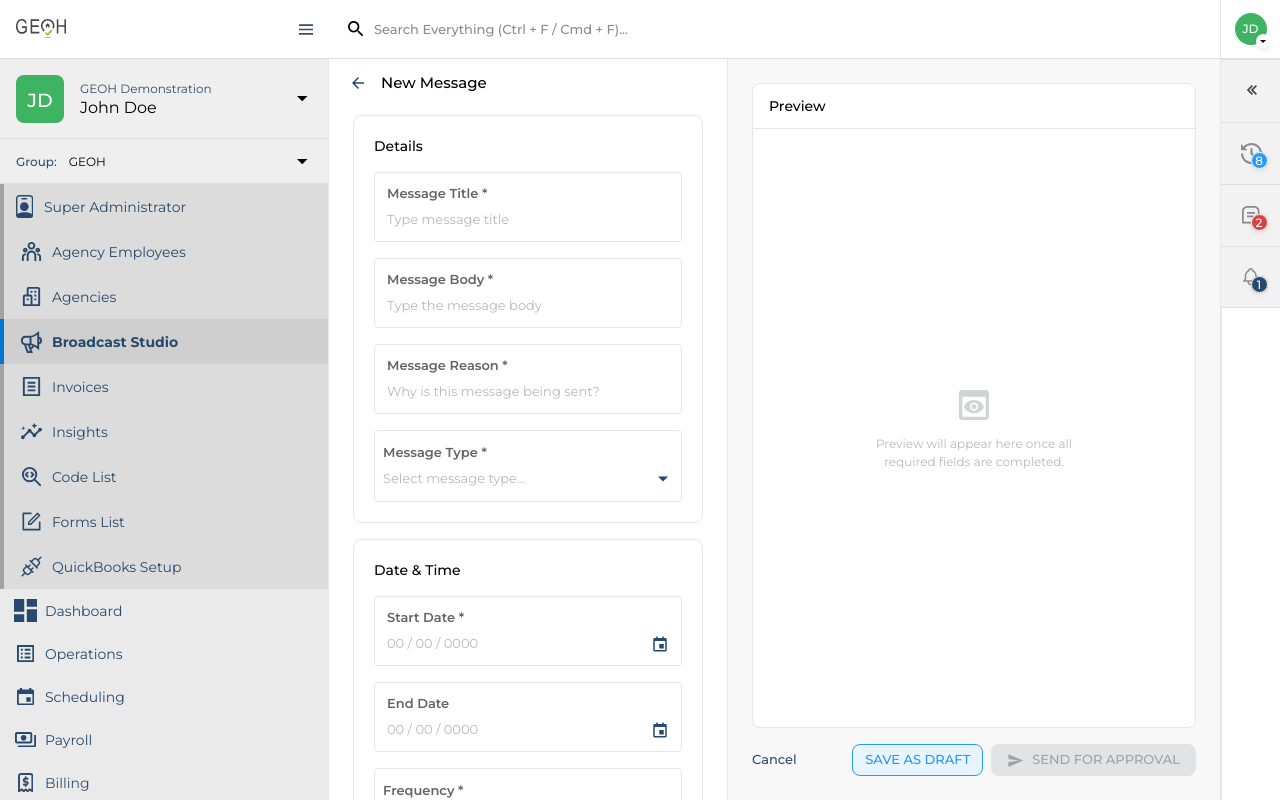
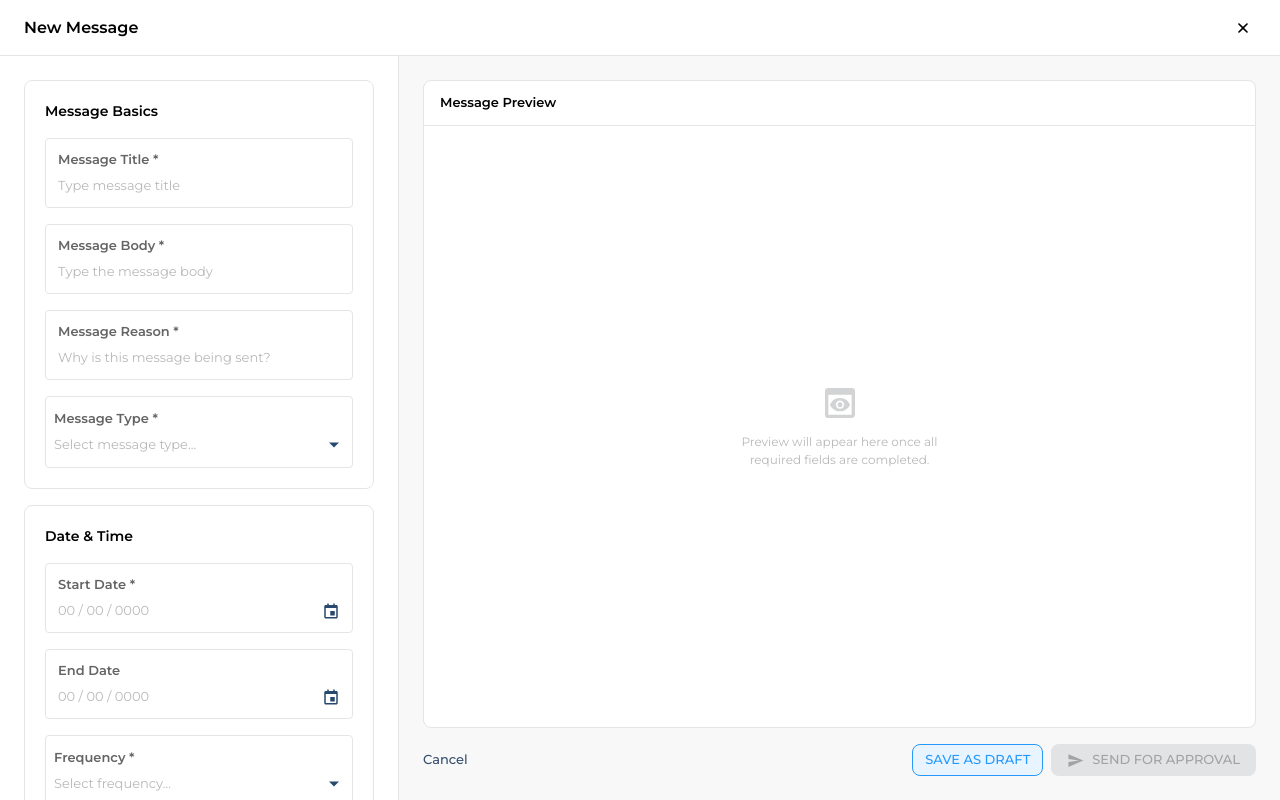
Before and after one commit to kanaksahu10/broadcast-studio, a React (Vite) app: page / in a window 1280 px wide. Both pictures are taken after a click on the button "New Message". Built offline with nearby package versions, Linux system fonts and the light colour scheme.

Commit message:
Revert "feat: in-screen New Message overlay with unified panel layout"
This reverts commit e1a39c9254429092e8832323706ab5d07a7a963b.

```diff
--- a/src/imports/BroadcastStudio/BroadcastStudio.tsx
+++ b/src/imports/BroadcastStudio/BroadcastStudio.tsx
@@ -1398,8 +1398,6 @@ function Container({ goalTemplates }: { goalTemplates: GoalTemplate[] }) {
 export default function BroadcastStudio({ goalTemplates = [] }: BroadcastStudioProps) {
   const [expandedSection, setExpandedSection] = useState<'clients' | 'agency' | 'superAdmin' | null>('superAdmin');
   const [sidebarCollapsed, setSidebarCollapsed] = useState(false);
-  const [overlayOpen, setOverlayOpen] = useState(false);
-  const overlayCloseRef = useRef<(() => void) | null>(null);
 
   const handleClientsClick = () => {
     setExpandedSection('clients');
@@ -1822,14 +1820,10 @@ export default function BroadcastStudio({ goalTemplates = [] }: BroadcastStudioP
       </div>
       {/* Main content area: fixed breadcrumb toolbar + its own independent scroll region,
           so content taller than the viewport scrolls instead of being clipped. */}
-      <div
-        className={`absolute bg-[#f8f8f8] flex gap-[14px] h-[48px] items-center right-[60px] p-[16px] top-[59px] z-10 transition-[left] duration-200 ${sidebarCollapsed ? 'left-[72px]' : 'left-[329px]'} ${overlayOpen ? 'cursor-pointer hover:bg-[#f0f0f0]' : ''}`}
-        data-name="Toolbar"
-        onClick={overlayOpen ? () => overlayCloseRef.current?.() : undefined}
-      >
+      <div className={`absolute bg-[#f8f8f8] flex gap-[14px] h-[48px] items-center right-[60px] p-[16px] top-[59px] z-10 transition-[left] duration-200 ${sidebarCollapsed ? 'left-[72px]' : 'left-[329px]'}`} data-name="Toolbar">
         <MdArrowBack size={21} color="#27496D" />
         <span className="font-['Montserrat',sans-serif] font-medium text-[15px] text-black leading-[15px]">
-          {overlayOpen ? 'New Message' : expandedSection === 'agency' ? 'View Goals' : 'Broadcast Studio'}
+          {expandedSection === 'agency' ? 'View Goals' : 'Broadcast Studio'}
         </span>
       </div>
       <div className={`absolute right-[60px] top-[107px] bottom-0 overflow-y-auto transition-[left] duration-200 ${sidebarCollapsed ? 'left-[72px]' : 'left-[329px]'}`}>
@@ -1837,11 +1831,7 @@ export default function BroadcastStudio({ goalTemplates = [] }: BroadcastStudioP
           {expandedSection === 'agency' ? (
             <Container goalTemplates={goalTemplates} />
           ) : (
-            <BroadcastStudioDashboard
-              sidebarCollapsed={sidebarCollapsed}
-              onOverlayOpen={(closeFn) => { setOverlayOpen(true); overlayCloseRef.current = closeFn; }}
-              onOverlayClose={() => { setOverlayOpen(false); overlayCloseRef.current = null; }}
-            />
+            <BroadcastStudioDashboard />
           )}
         </div>
       </div>
--- a/src/imports/BroadcastStudio/BroadcastStudioDashboard.tsx
+++ b/src/imports/BroadcastStudio/BroadcastStudioDashboard.tsx
@@ -1,4 +1,4 @@
-import { useEffect, useMemo, useState } from 'react';
+import { useMemo, useState } from 'react';
 import { BsSearch } from 'react-icons/bs';
 import { MdAdd, MdTableRows, MdViewKanban } from 'react-icons/md';
 import ComposeMessageOverlay from './ComposeMessageOverlay';
@@ -344,25 +344,13 @@ function KanbanBoard({ rows, onEdit }: {
   );
 }
 
-export default function BroadcastStudioDashboard({ sidebarCollapsed = false, onOverlayOpen, onOverlayClose }: { sidebarCollapsed?: boolean; onOverlayOpen?: (closeFn: () => void) => void; onOverlayClose?: () => void }) {
+export default function BroadcastStudioDashboard() {
   const [messages, setMessages] = useState<BroadcastMessageRow[]>(INITIAL_MESSAGES);
   const [selectedStatus, setSelectedStatus] = useState<MessageStatus>('Live');
   const [search, setSearch] = useState('');
   const [viewMode, setViewMode] = useState<ViewMode>('datagrid');
   const [isComposeOpen, setIsComposeOpen] = useState(false);
   const [editingRow, setEditingRow] = useState<BroadcastMessageRow | null>(null);
-
-  useEffect(() => {
-    if (isComposeOpen || editingRow !== null) {
-      onOverlayOpen?.(() => {
-        setIsComposeOpen(false);
-        setEditingRow(null);
-      });
-    } else {
-      onOverlayClose?.();
-    }
-  // eslint-disable-next-line react-hooks/exhaustive-deps
-  }, [isComposeOpen, editingRow]);
 
   const handleMessageCreated = (data: {
     title: string;
@@ -441,7 +429,6 @@ export default function BroadcastStudioDashboard({ sidebarCollapsed = false, onO
 
       {editingRow && (
         <ComposeMessageOverlay
-          sidebarCollapsed={sidebarCollapsed}
           onClose={() => setEditingRow(null)}
           initialData={{
             title: editingRow.subject,
@@ -474,7 +461,6 @@ export default function BroadcastStudioDashboard({ sidebarCollapsed = false, onO
 
       {isComposeOpen && (
         <ComposeMessageOverlay
-          sidebarCollapsed={sidebarCollapsed}
           onClose={() => setIsComposeOpen(false)}
           onMessageCreated={handleMessageCreated}
           onSaveAsDraft={(data) => {
--- a/src/imports/BroadcastStudio/ComposeMessageOverlay.tsx
+++ b/src/imports/BroadcastStudio/ComposeMessageOverlay.tsx
@@ -1,7 +1,8 @@
 import { useEffect, useRef, useState } from 'react';
+import { IoIosClose } from 'react-icons/io';
 import { IoMdArrowDropdown } from 'react-icons/io';
 import { BiCalendarEvent } from 'react-icons/bi';
-import { MdArrowBack, MdCheck, MdPreview, MdSend } from 'react-icons/md';
+import { MdCheck, MdPreview, MdSend } from 'react-icons/md';
 import { GrAnnounce } from 'react-icons/gr';
 
 type MessageType = '' | 'Announcement' | 'Emergency';
@@ -361,12 +362,11 @@ function CtaBox({ checked, onChange, label, destination, onLabelChange, onDestin
   );
 }
 
-export default function ComposeMessageOverlay({ onClose, onMessageCreated, onSaveAsDraft, initialData, sidebarCollapsed = false }: {
+export default function ComposeMessageOverlay({ onClose, onMessageCreated, onSaveAsDraft, initialData }: {
   onClose: () => void;
   onMessageCreated?: (data: { title: string; messageType: string; statesOrAgencies: string[]; searchMode: string; startDate: string; endDate: string; }) => void;
   onSaveAsDraft?: (data: { title: string; messageType: string; statesOrAgencies: string[]; searchMode: string; startDate: string; endDate: string; }) => void;
   initialData?: { title?: string; messageType?: string; startDate?: string; endDate?: string; };
-  sidebarCollapsed?: boolean;
 }) {
   const [title, setTitle] = useState(initialData?.title ?? '');
   const [body, setBody] = useState('');
@@ -432,31 +432,26 @@ export default function ComposeMessageOverlay({ onClose, onMessageCreated, onSav
   const hasPreview = isFormValid;
 
   return (
-    <div className="fixed z-50 flex flex-col" style={{ top: 59, bottom: 0, right: 60, left: sidebarCollapsed ? 72 : 329 }}>
+    <div className="fixed inset-0 z-50 bg-white flex flex-col">
       <style>{`.date-input-no-native-icon::-webkit-calendar-picker-indicator { opacity: 0; position: absolute; right: 0; width: 24px; height: 100%; cursor: pointer; }`}</style>
+
+      {/* Top header bar */}
+      <div className="flex items-center justify-between h-[56px] px-[24px] border-b shrink-0" style={{ borderColor: BORDER }}>
+        <h2 className="font-['Montserrat',sans-serif] font-semibold text-[16px] text-black">New Message</h2>
+        <button type="button" onClick={onClose} className="cursor-pointer flex items-center">
+          <IoIosClose size={26} color="#000000" />
+        </button>
+      </div>
 
       {/* Body: left form + right preview */}
       <div style={{ display: 'flex', flex: 1, overflow: 'hidden', minHeight: 0 }}>
 
-        {/* LEFT — white panel, fixed 399px, with sticky header */}
-        <div style={{ width: '399px', minWidth: '399px', maxWidth: '399px', borderRight: `1px solid ${BORDER}`, display: 'flex', flexDirection: 'column', backgroundColor: 'white' }}>
+        {/* LEFT — scrollable form, fixed 399px */}
+        <div style={{ width: '399px', minWidth: '399px', maxWidth: '399px', overflowY: 'auto', borderRight: `1px solid ${BORDER}` }} className="p-[24px] flex flex-col gap-[16px]">
 
-          {/* Breadcrumb header */}
-          <div
-            className="flex items-center gap-[14px] shrink-0 px-[20px] cursor-pointer"
-            style={{ height: '48px', backgroundColor: 'white' }}
-            onClick={onClose}
-          >
-            <MdArrowBack size={18} color="#27496D" />
-            <span className="font-['Montserrat',sans-serif] font-medium text-[15px] text-black">New Message</span>
-          </div>
-
-          {/* Scrollable form */}
-          <div style={{ flex: 1, overflowY: 'auto' }} className="pt-[8px] px-[24px] pb-[24px] flex flex-col gap-[16px]">
-
-          {/* Details card */}
+          {/* Message Basics card */}
           <div className="bg-white rounded-[8px] border flex flex-col gap-[16px] p-[20px]" style={{ borderColor: BORDER }}>
-            <p className="font-['Montserrat',sans-serif] font-medium text-[14px] leading-[20px] text-black">Details</p>
+            <p className="font-['Montserrat',sans-serif] font-semibold text-[14px] text-black">Message Basics</p>
             <TextField label="Message Title *" value={title} onChange={setTitle} placeholder="Type message title" />
             <TextAreaField label="Message Body *" value={body} onChange={setBody} placeholder="Type the message body" />
             <TextField label="Message Reason *" value={reason} onChange={setReason} placeholder="Why is this message being sent?" />
@@ -479,7 +474,7 @@ export default function ComposeMessageOverlay({ onClose, onMessageCreated, onSav
 
           {/* Date & Time card */}
           <div className="bg-white rounded-[8px] border flex flex-col gap-[16px] p-[20px]" style={{ borderColor: BORDER }}>
-            <p className="font-['Montserrat',sans-serif] font-medium text-[14px] leading-[20px] text-black">Date &amp; Time</p>
+            <p className="font-['Montserrat',sans-serif] font-semibold text-[14px] text-black">Date &amp; Time</p>
             <DateField label="Start Date *" value={startDate} onChange={setStartDate} />
             <DateField label="End Date" value={endDate} onChange={setEndDate} />
             <SelectField label="Frequency *" value={frequency} onChange={setFrequency} placeholder="Select frequency..." options={FREQUENCY_OPTIONS} />
@@ -488,7 +483,7 @@ export default function ComposeMessageOverlay({ onClose, onMessageCreated, onSav
           {/* Audience card */}
           <div className="bg-white rounded-[8px] border flex flex-col gap-[16px] p-[20px]" style={{ borderColor: BORDER }}>
             <div className="flex flex-wrap items-center justify-between gap-x-[8px] gap-y-[2px]">
-              <p className="font-['Montserrat',sans-serif] font-medium text-[14px] leading-[20px] text-black">Audience</p>
+              <p className="font-['Montserrat',sans-serif] font-semibold text-[14px] text-black">Audience</p>
               <span className="font-['Montserrat',sans-serif] font-medium text-[12px] shrink-0" style={{ color: NAVY }}>
                 {audienceCount} {audienceCount === 1 ? 'agency' : 'agencies'} will see this message
               </span>
@@ -507,7 +502,7 @@ export default function ComposeMessageOverlay({ onClose, onMessageCreated, onSav
 
           {/* Display Settings card */}
           <div className="bg-white rounded-[8px] border flex flex-col gap-[16px] p-[20px]" style={{ borderColor: BORDER }}>
-            <p className="font-['Montserrat',sans-serif] font-medium text-[14px] leading-[20px] text-black">Display Settings</p>
+            <p className="font-['Montserrat',sans-serif] font-semibold text-[14px] text-black">Display Settings</p>
             <RadioField label="Display" value={dismissible} onChange={(v) => setDismissible(v as Dismissible)} options={['Dismissible', 'Non-Dismissible']} />
             <CtaBox
               checked={hasCta}
@@ -519,15 +514,14 @@ export default function ComposeMessageOverlay({ onClose, onMessageCreated, onSav
             />
             {isEmergency && <ToggleRow label="Also send as push notification" checked={pushNotification} onChange={setPushNotification} />}
           </div>
-          </div>{/* end scrollable form */}
-        </div>{/* end left panel */}
+        </div>
 
         {/* RIGHT — preview + actions */}
         <div style={{ flex: 1, minWidth: 0, backgroundColor: '#f8f8f8' }} className="flex flex-col p-[24px] gap-[16px]">
           {/* Preview card */}
           <div className="bg-white rounded-[8px] border flex flex-col flex-1 overflow-hidden" style={{ borderColor: BORDER }}>
             <div className="px-[16px] py-[12px] border-b" style={{ borderColor: BORDER }}>
-              <p className="font-['Montserrat',sans-serif] font-medium text-[14px] leading-[20px] text-black">Preview</p>
+              <p className="font-['Montserrat',sans-serif] font-semibold text-[13px] text-black">Message Preview</p>
             </div>
             <div className="flex-1 flex flex-col p-[16px]">
               {hasPreview ? (
@@ -536,7 +530,7 @@ export default function ComposeMessageOverlay({ onClose, onMessageCreated, onSav
                   {isEmergency && (
                     <div className="rounded-[8px] border-l-[4px] p-[14px] flex flex-col gap-[6px]" style={{ borderLeftColor: '#DA4040', backgroundColor: '#fff5f5' }}>
                       <p className="font-['Montserrat',sans-serif] font-semibold text-[13px]" style={{ color: '#DA4040' }}>⚠ Emergency</p>
-                      <p className="font-['Montserrat',sans-serif] font-medium text-[14px] leading-[20px] text-black">{title}</p>
+                      <p className="font-['Montserrat',sans-serif] font-semibold text-[14px] text-black">{title}</p>
                       <p className="font-['Montserrat',sans-serif] font-normal text-[13px] text-[#383838]">{body}</p>
                       {hasCta && ctaLabel && (
                         <button className="self-start mt-[4px] rounded-[6px] px-[12px] py-[6px] font-['Montserrat',sans-serif] font-medium text-[12px] text-white" style={{ backgroundColor: '#DA4040' }}>{ctaLabel}</button>
@@ -547,7 +541,7 @@ export default function ComposeMessageOverlay({ onClose, onMessageCreated, onSav
                   {isAnnouncement && displayFormat === 'Banner' && (
                     <div className="rounded-[8px] border-l-[4px] p-[14px] flex flex-col gap-[6px]" style={{ borderLeftColor: PRIMARY, backgroundColor: '#e8f4ff' }}>
                       <p className="font-['Montserrat',sans-serif] font-semibold text-[13px]" style={{ color: PRIMARY }}>Announcement</p>
-                      <p className="font-['Montserrat',sans-serif] font-medium text-[14px] leading-[20px] text-black">{title}</p>
+                      <p className="font-['Montserrat',sans-serif] font-semibold text-[14px] text-black">{title}</p>
                       <p className="font-['Montserrat',sans-serif] font-normal text-[13px] text-[#383838]">{body}</p>
                       {hasCta && ctaLabel && (
                         <button className="self-start mt-[4px] rounded-[6px] px-[12px] py-[6px] font-['Montserrat',sans-serif] font-medium text-[12px] text-white" style={{ backgroundColor: PRIMARY }}>{ctaLabel}</button>
```
